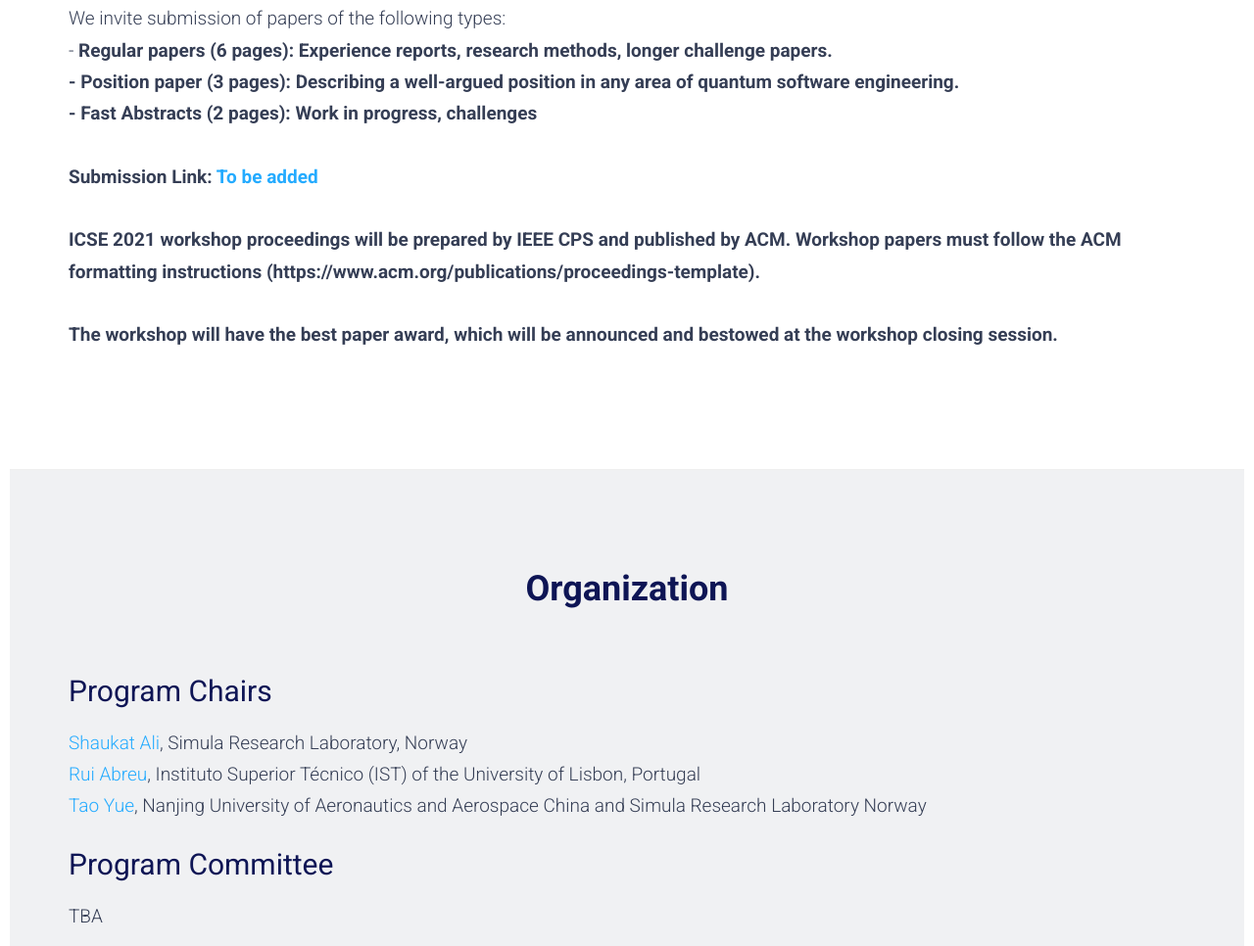
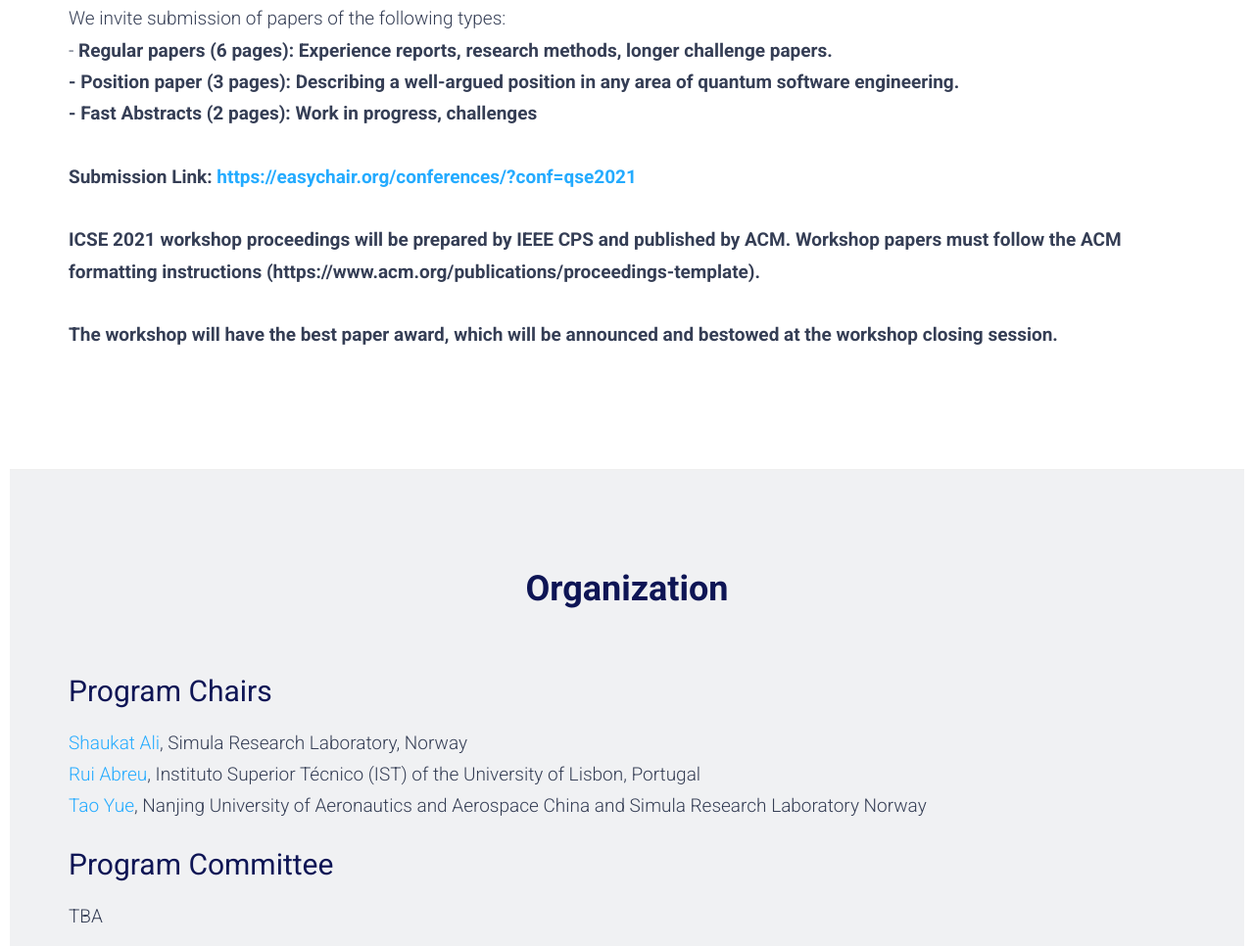
Before and after one commit to q-se/qse2021, a plain HTML site: page index.html in a window 1280 px wide. Shown: the part 2645-3611 px from the top of the page at 98% size. Drawn offline with Linux system fonts and the light colour scheme; some packages are replaced by stand-ins of ours.

Commit message:
Update index.html

```diff
--- a/index.html
+++ b/index.html
@@ -152,7 +152,7 @@
 
 
                         <br>
-                            <b>Submission Link: <a href="https://easychair.org/conferences/?conf=qse2021">To be added</a></b>
+                            <b>Submission Link: <a href="https://easychair.org/conferences/?conf=qse2021">https://easychair.org/conferences/?conf=qse2021</a></b>
 
                         <br> <br>
 
```
